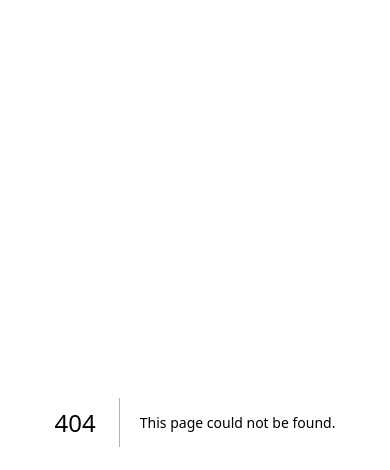
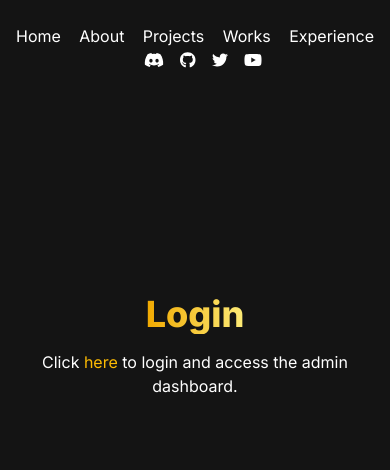
Before and after one commit to Lorenzo0111/Portfolio, a Next.js app: page /login in a window 390 px wide. Before the commit this address had no page. Shown: the top 470 px of the page. Built offline with nearby package versions, Linux system fonts and the light colour scheme; no server answers.

Commit message:
Responsive fixes

```diff
--- a/components/navbar.tsx
+++ b/components/navbar.tsx
@@ -10,7 +10,8 @@ import Link from "next/link";
 export default function Navbar() {
   return (
     <nav className="mx-auto px-4 sm:px-6 lg:px-8 h-24 items-center flex">
-      <div className="flex space-x-4 flex-row items-center justify-center md:justify-start content-center w-full relative">
+      <div className="flex flex-col space-x-4 md:flex-row items-center justify-center md:justify-start content-center w-full relative">
+        <div className="w-full flex justify-between md:justify-start gap-4">
           <Link className="hover:text-primary" href="/#home">
             Home
           </Link>
@@ -26,8 +27,9 @@ export default function Navbar() {
           <Link className="hover:text-primary" href="/#experience">
             Experience
           </Link>
+        </div>
 
-        <div className="absolute right-0 space-x-4">
+        <div className=" md:absolute right-0 space-x-4">
           <Link
             className="hover:text-primary"
             href="https://rocketcreations.net/discord"
--- a/pages/api/projects/create.ts
+++ b/pages/api/projects/create.ts
@@ -4,6 +4,8 @@ import { uploadImage } from "@/lib/firebase";
 import { NextApiResponse } from "next";
 import { IncomingMessage } from "http";
 import prisma from "@/lib/prismadb";
+import { getServerSession } from "next-auth/next";
+import { authOptions } from "../auth/[...nextauth]";
 
 const upload = multer({
   storage: multer.memoryStorage(),
@@ -25,6 +27,11 @@ apiRoute.use(upload.array("file"));
 apiRoute.post(async (req: IncomingMessage, res: NextApiResponse) => {
   const { files } = req;
   const { name, description, category, link } = req.body;
+
+  const session = await getServerSession(req as any, res, authOptions);
+  if (session?.user?.email !== process.env.NEXT_PUBLIC_ADMIN) {
+    return res.status(401).json({ error: "Unauthorized" });
+  }
 
   if (!files || files.length === 0 || !name || !description || !category) {
     return res.status(400).json({ error: "Missing parameters" });
--- a/pages/index.tsx
+++ b/pages/index.tsx
@@ -39,7 +39,7 @@ export default function Home() {
         <div className="flex flex-col md:flex-row w-full">
           <div>
             <h1
-              className="text-3xl md:text-7xl mt-10 font-bold font-sans w-96 h-fit"
+              className="text-3xl md:text-7xl mt-10 font-bold font-sans md:w-96 h-fit"
               data-aos="fade-down"
             >
               Hello, I'm <span className="text-gradient">Lorenzo</span>
@@ -87,7 +87,7 @@ export default function Home() {
           data-aos-duration="1000"
         />
 
-        <div className="ml-auto w-1/2">
+        <div className="md:ml-auto w-1/2">
           <h1 className="from-[#e3a002] to-[#fcc203] text-4xl mt-10 font-extrabold text-transparent bg-clip-text bg-gradient-to-r font-sans">
             About Me
           </h1>
@@ -113,7 +113,7 @@ export default function Home() {
         <h1 className="text-3xl font-extrabold my-4 text-gradient">
           My projects
         </h1>
-        <div className="w-full flex justify-between">
+        <div className="w-full flex flex-col md:flex-row gap-6 md:gap-0 justify-between">
           <ul className="w-fit mt-2 flex gap-2 text-center mx-auto justify-center">
             <li>
               <button
@@ -145,7 +145,7 @@ export default function Home() {
                 );
               })}
           </ul>
-          <div className="w-full flex gap-8 flex-wrap content-end justify-end items-center text-center">
+          <div className="w-full flex gap-8 flex-wrap justify-center content-center md:content-end md:justify-end items-center text-center">
             {filtered &&
               filtered.map((project: ProjectType) => {
                 return <Project key={project.id} project={project} />;
--- /dev/null
+++ b/pages/login.tsx
@@ -0,0 +1,43 @@
+import Navbar from "@/components/navbar";
+import { signIn, useSession } from "next-auth/react";
+
+export default function Login() {
+  const { data: session, status } = useSession();
+
+  if (status === "authenticated") {
+    return (
+      <main>
+        <Navbar />
+
+        <div className="text-center m-auto flex flex-col justify-center items-center content-center h-[500px] md:w-3/4 xl:w-1/2">
+          <h1 className="from-[#f1a900] to-[#fdeb77] text-transparent bg-clip-text bg-gradient-to-r font-extrabold text-4xl mb-4">
+            Already logged in
+          </h1>
+          <p>You are already logged in</p>
+        </div>
+      </main>
+    );
+  }
+
+  return (
+    <main>
+      <Navbar />
+
+      <div className="text-center m-auto flex flex-col justify-center items-center content-center h-[500px] md:w-3/4 xl:w-1/2">
+        <h1 className="from-[#f1a900] to-[#fdeb77] text-transparent bg-clip-text bg-gradient-to-r font-extrabold text-4xl mb-4">
+          Login
+        </h1>
+        <p>
+          Click{" "}
+          <button
+            className="text-primary hover:underline"
+            onClick={() => signIn("discord")}
+          >
+            here
+          </button>{" "}
+          to login and access the admin dashboard.
+        </p>
+      </div>
+    </main>
+  );
+}
--- a/pages/upload.tsx
+++ b/pages/upload.tsx
@@ -1,7 +1,9 @@
 import Navbar from "@/components/navbar";
 import { useState } from "react";
+import { useSession, signIn } from "next-auth/react";
 
-export default function Test() {
+export default function Upload() {
+  const { data: session, status } = useSession();
   const [name, setName] = useState<string>("");
   const [description, setDescription] = useState<string>("");
   const [category, setCategory] = useState<string>("");
@@ -44,6 +46,24 @@ export default function Test() {
     }
 
     setSuccess("Successfully created project");
+  }
+
+  if (
+    status !== "authenticated" ||
+    session.user.id !== process.env.NEXT_PUBLIC_ADMIN
+  ) {
+    return (
+      <main>
+        <Navbar />
+
+        <div className="text-center m-auto flex flex-col justify-center items-center content-center h-[500px] md:w-3/4 xl:w-1/2">
+          <h1 className="from-[#f1a900] to-[#fdeb77] text-transparent bg-clip-text bg-gradient-to-r font-extrabold text-4xl mb-4">
+            Unauthorized
+          </h1>
+          <p>You are not authorized to upload a project.</p>
+        </div>
+      </main>
+    );
   }
 
   return (
```
Also changed, not shown: 2 other files (tests, documents, lock files or other folders). Lines whose indentation alone changed are shown as unchanged.
